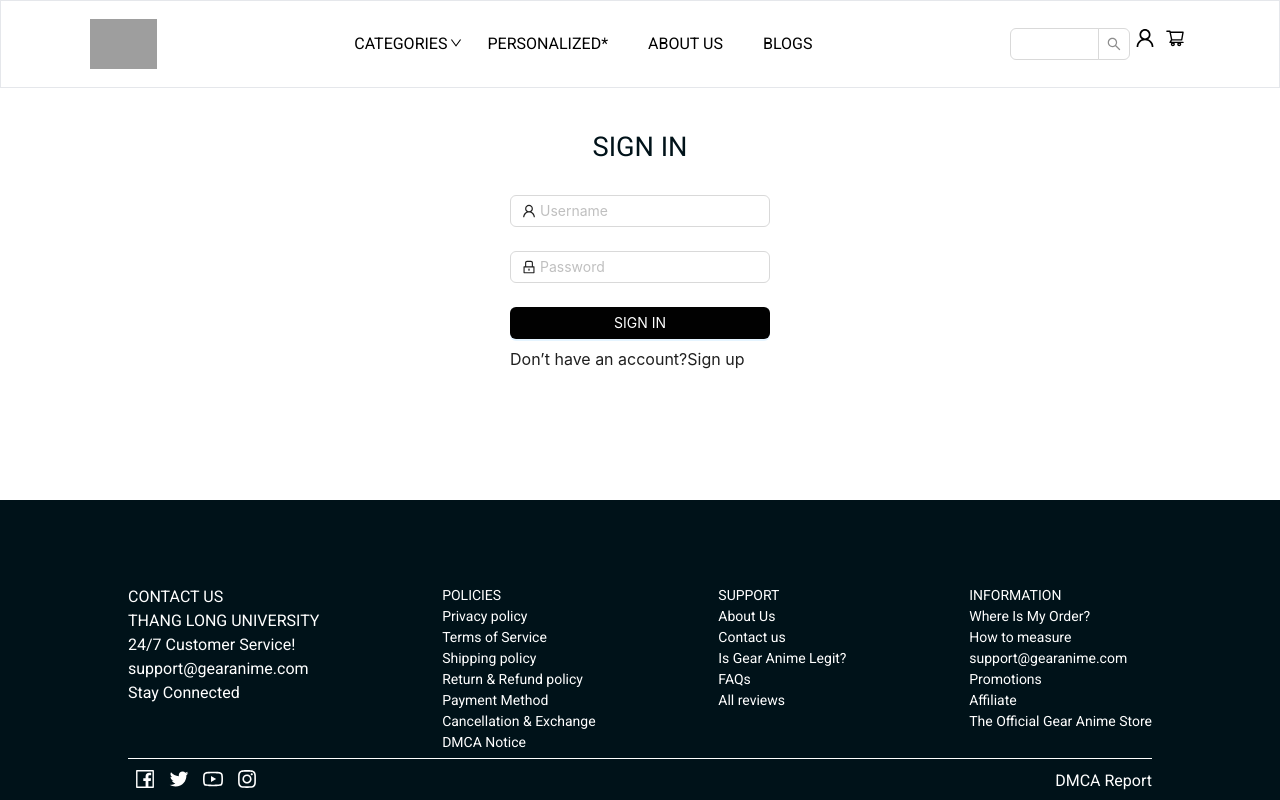
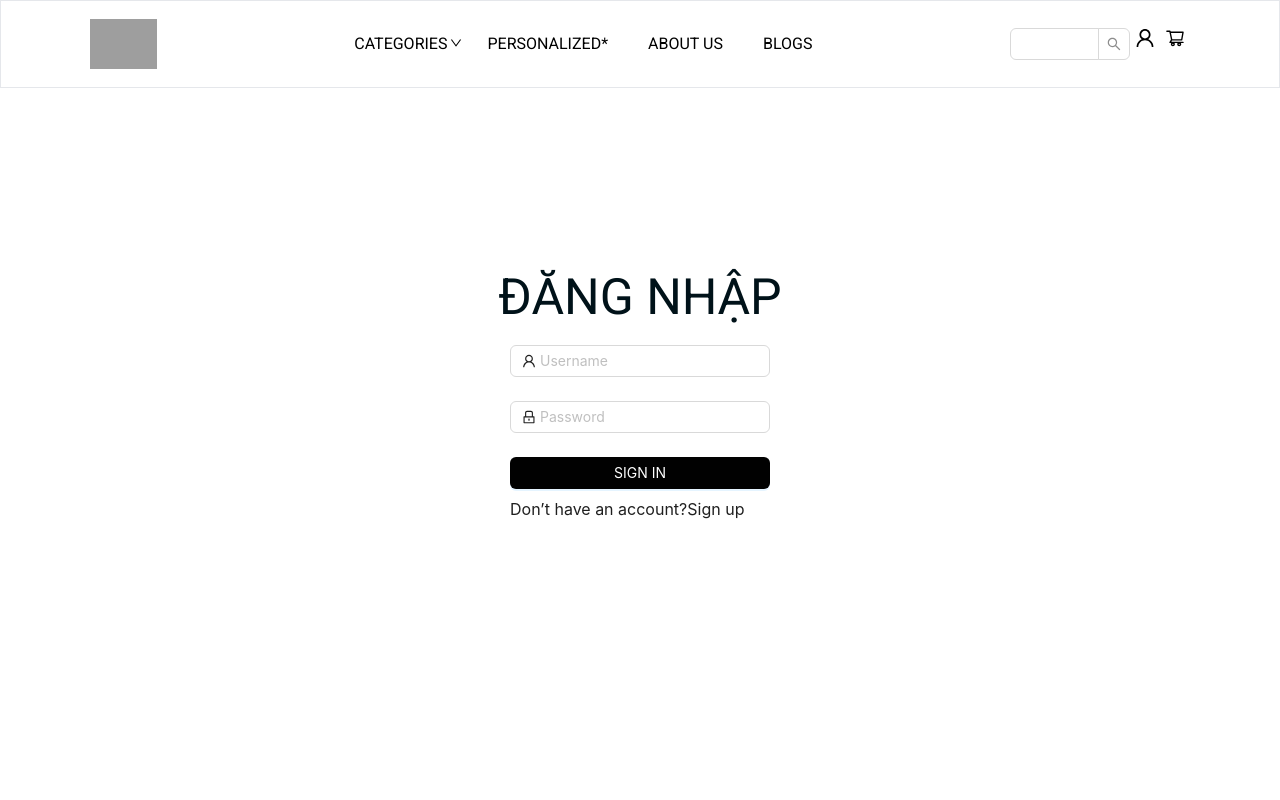
Before and after one commit to nguyenngochuyen1234/web_ban_hang, a React (Create React App) app: page /login in a window 1280 px wide. Shown: the top 800 px of the page. Built offline with nearby package versions, Linux system fonts and the light colour scheme; grey boxes are pictures that could not be loaded.

Commit message:
thêm trang quản lí (bổ sung)

```diff
--- a/src/page/Login.js
+++ b/src/page/Login.js
@@ -32,19 +32,17 @@ const Login = () => {
         message.error("Invalid username or password")
       }
   }
-};
-const { setAdminIs, adminIs } = useContext(AppContext)
-return (
-  <div className='flex flex-col justify-center items-center h-[500px]'>
-    <h1 className='text-[1.7em]'>SIGN IN</h1>
-    <Form
+    };
+  return (
+    <div className='flex flex-col justify-center items-center h-[100%]'>
+      <h1 className='text-[50px]'>ĐĂNG NHẬP</h1>
+      <Form
       name="normal_login"
       className="login-form"
       initialValues={{
         remember: true,
       }}
       onFinish={onFinish}
-      id="formLogin"
     >
       <Form.Item
         name="username"
@@ -80,9 +78,9 @@ return (
         </Link>
       </div>
     </Form>
-  </div>
+    </div>
 
-)
+  )
 }
 
 export default Login
```
